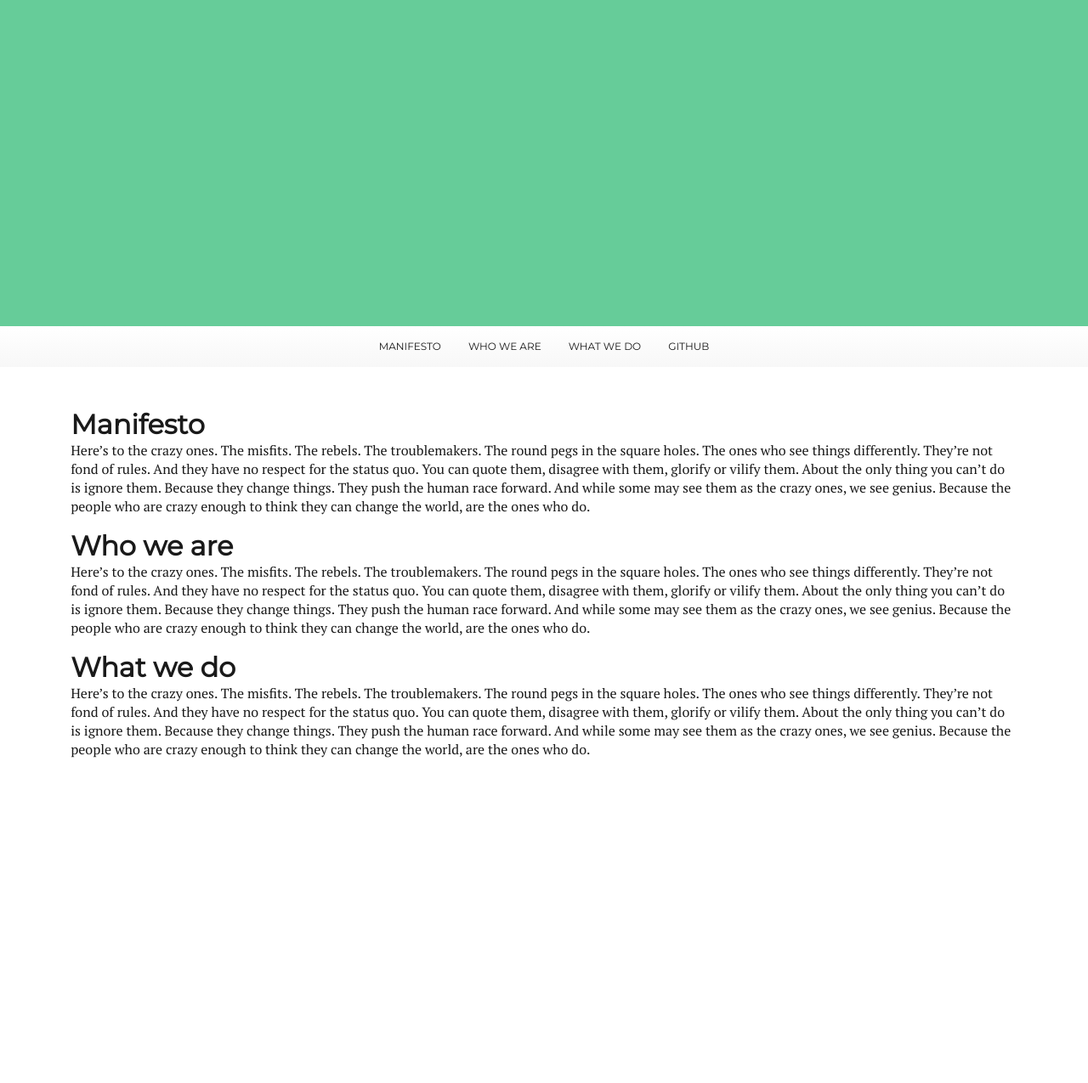
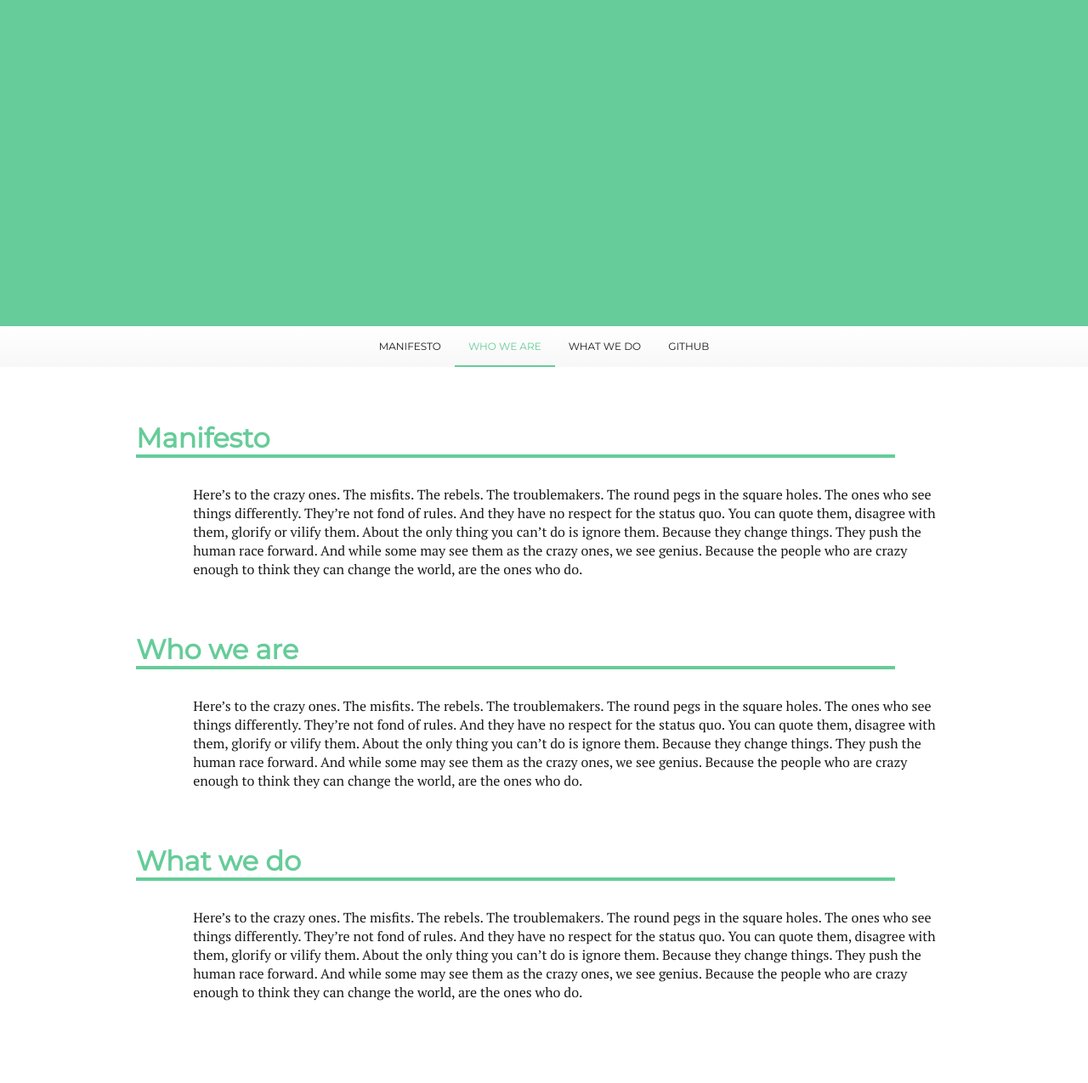
Before and after one commit to remoto-me/opentelecom, a Jekyll site: the page built from index.md, in a window 1280 px wide. Shown: the whole page at 85% size. Built offline with Jekyll 4.4.1, drawn with Linux system fonts in a browser that asks for light colours; nearby versions of some CDN libraries; our own code applies the rules of GitHub Pages for plain Markdown files; before the commit the page ends 925 px from its top, so only the background shows below that.

Commit message:
Refinements and heading/paragraph styles

```diff
--- a/_config.yml
+++ b/_config.yml
@@ -13,16 +13,14 @@
 # you will see them accessed via {{ site.title }}, {{ site.email }}, and so on.
 # You can create any custom variable you would like, and they will be accessible
 # in the templates via {{ site.myvariable }}.
-title: Your awesome title
-email: your-email@domain.com
+title: Open Telecom Foudation
+email: fredguth@fredguth.com
 description: > # this means to ignore newlines until "baseurl:"
-  Write an awesome description for your new site here. You can edit this
-  line in _config.yml. It will appear in your document head meta (for
-  Google search results) and in your feed.xml site description.
+  Fostering and open source stack for carriers.
 baseurl: "" # the subpath of your site, e.g. /blog
 url: "" # the base hostname & protocol for your site, e.g. http://example.com
-twitter_username: jekyllrb
-github_username:  jekyll
+twitter_username: fredguth
+github_username:  fredguth
 
 sass:
   sass_dir: assets/styles/_sass
--- a/_layouts/default.html
+++ b/_layouts/default.html
@@ -11,17 +11,20 @@
   <header class="main-header"></header>
 
   <nav class="navigation-menu">
-    <a class="home"></a>
-    <a>Manifesto</a>
-    <a>Who we are</a>
-    <a>What we do</a>
-    <a>GitHub</a>
+    <a role="scroll-to-top" class="home"></a>
+    <a href="#manifesto">Manifesto</a>
+    <a href="#who-we-are" class="-active">Who we are</a>
+    <a href="#what-we-do">What we do</a>
+    <a href="https://github.com/remoto-me" target="_blank">GitHub</a>
   </nav>
 
   <div class="main-content">
     {{ content }}
   </div>
 
+<script type="text/javascript" src="https://cdnjs.cloudflare.com/ajax/libs/jquery/3.1.0/jquery.min.js"></script>
+<script type="text/javascript" src="/assets/javascript/main.js"></script>
+
 </body>
 
 </html>
--- /dev/null
+++ b/assets/javascript/main.js
@@ -0,0 +1,9 @@
+$(function() {
+  $(window).scroll(function() {
+    if ($(this).scrollTop() > 384) /* .header-top height */ {
+      $('.navigation-menu').addClass('--fixed');
+    } else {
+      $('.navigation-menu').removeClass('--fixed');
+    }
+  });
+});
--- a/assets/styles/_sass/base/_reset.sass
+++ b/assets/styles/_sass/base/_reset.sass
@@ -7,3 +7,7 @@ h4,
 h5,
 h6
   margin: 0
+
+a
+  text-decoration: none
+  color: inherit
--- a/assets/styles/_sass/base/_unclassed.sass
+++ b/assets/styles/_sass/base/_unclassed.sass
@@ -8,11 +8,12 @@ html
 *, *:before, *:after
   box-sizing: inherit
 
-h1,
-h2,
-h3,
-h4,
-h5,
-h6
+p
   margin-top: 1rem
-  font-family: $font-family-title
+  margin-bottom: 2rem
+
+@for $i from 1 through 6
+  h#{$i}
+    margin-top: calc(2rem / #{$i * 0.5})
+    margin-bottom: calc(2rem / #{$i * 1})
+    font-family: $font-family-title
--- a/assets/styles/_sass/components/_main-content.sass
+++ b/assets/styles/_sass/components/_main-content.sass
@@ -1,2 +1,16 @@
+$offset: calc(1rem + 4vw)
+
 .main-content
-  padding: 2rem calc(2rem + 4vw)
+  width: calc(50% + 20rem)
+  max-width: calc(100% - 2rem)
+  margin: 0 auto 4rem
+  overflow: auto
+
+  > p
+    margin-left: $offset
+
+  @for $i from 1 through 6
+    > h#{$i}
+      margin-right: $offset
+      border-bottom: 4px solid $color-primary
+      color: $color-primary
--- a/assets/styles/_sass/components/_navigation-menu.sass
+++ b/assets/styles/_sass/components/_navigation-menu.sass
@@ -12,10 +12,19 @@
 
   > a
     line-height: 3rem
-    margin: 0 1rem
+    padding: 0 1rem
     font-family: $font-family-title
     text-transform: uppercase
     font-size: 12px
+    white-space: nowrap
+    text-align: center
+
+    &:hover
+      background-color: rgba(#000, 0.05)
+
+    &.-active
+      color: $color-primary
+      border-bottom: 2px solid currentColor
 
   > .home
     display: none
```
